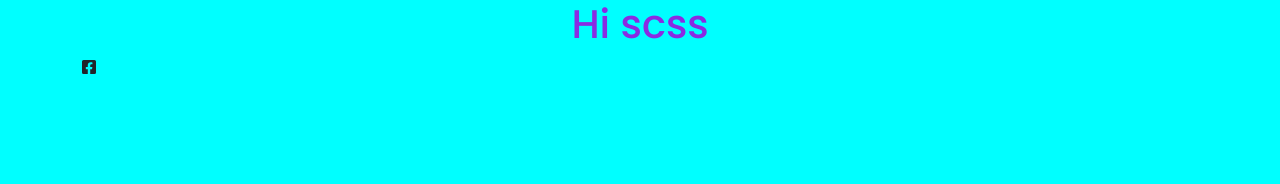
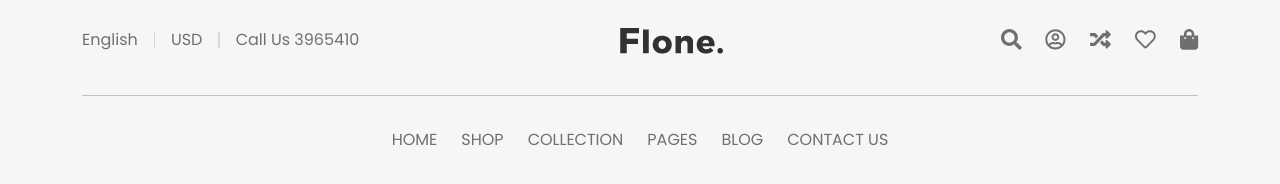
Before and after one commit to khalidumar29/flone-plants-ecom, a website: page index.html in a window 1280 px wide. Drawn offline with Linux system fonts and the light colour scheme.

Commit message:
creat top navigation bar and a secondary navigationbar

```diff
--- a/index.html
+++ b/index.html
@@ -11,14 +11,75 @@
 </head>
 
 <body>
+    <!-- top navbar -->
+    <nav class="navbar navbar-light">
+        <div class="container my-2">
+            <div>
+                <a class="navbar-brand" href="#"> <img src="images/logo.png" alt="Flone"></a>
+            </div>
+
+            <div class="order-first">
+                <ul class="navbar-nav flex-row gap-3 align-items-center">
+                    <li class="nav-item"><a class="nav-link" aria-current="page" href="#">English</a></li>
+                    <li class="li-bar"></li>
+                    <li class="nav-item"><a class="nav-link" aria-current="page" href="#">USD</a></li>
+                    <li class="li-bar"></li>
+                    <li class="nav-item"><a class="nav-link" aria-current="page" href="#">Call Us 3965410</a></li>
+                </ul>
+            </div>
+
+            <div>
+                <ul class="navbar-nav flex-row gap-4">
+                    <li class="nav-item">
+                        <a class="nav-link" href="#"><span class="nav-icon"><i class="fas fa-search"></i></span></a>
+                    </li>
+                    <li class="nav-item">
+                        <a class="nav-link" href="#"><span class="nav-icon"><i class="far fa-user-circle"></i></span></a>
+                    </li>
+                    <li class="nav-item">
+                        <a class="nav-link" href="#"><span class="nav-icon"><i class="fas fa-random"></i></span></a>
+                    </li>
+                    <li class="nav-item">
+                        <a class="nav-link" href="#"><span class="nav-icon"><i class="far fa-heart"></i></span></a>
+                    </li>
+                    <li class="nav-item">
+                        <a class="nav-link" href="#"><span class="nav-icon"><i class="fas fa-shopping-bag"></i></span></a>
+                    </li>
+                </ul>
+            </div>
+
+        </div>
+    </nav>
+    <!-- top navbar -->
+
     <div class="container">
-        <div class="row">
-            <div class="col col-12">
-                <h1 class="text-center">Hi scss</h1>
-                <i class="fab fa-facebook-square" aria-hidden="true"></i>
+        <hr/>
+    </div>
+
+    <!-- second navbar -->
+    <nav class="navbar navbar-light">
+        <div class="container">
+            <div></div>
+            <div>
+                <ul class="navbar-nav flex-row gap-4 align-items-center">
+                    <li class="nav-item"><a class="nav-link" href="#">HOME</a></li>
+                    <li class="nav-item"><a class="nav-link" href="#">SHOP</a></li>
+                    <li class="nav-item"><a class="nav-link" href="#">COLLECTION</a></li>
+                    <li class="nav-item"><a class="nav-link" href="#">PAGES</a></li>
+                    <li class="nav-item"><a class="nav-link" href="#">BLOG</a></li>
+                    <li class="nav-item"><a class="nav-link" href="#">CONTACT US</a></li>
+                </ul>
             </div>
+            <div></div>
         </div>
-    </div>
+    </nav>
+
+    <!-- second navbar -->
+
+
+
+
+
     <!-- font awesome link -->
     <script src="node_modules/@fortawesome/fontawesome-free/js/all.js"></script>
 </body>
--- a/scss/min.scss
+++ b/scss/min.scss
@@ -5,8 +5,17 @@ sans-serif;
 @import "../node_modules/bootstrap/scss/bootstrap";
 //all coustome code
 body {
-    background-color: aqua;
-    h1 {
-        color: blueviolet;
-    }
+    background-color: #F6F6F6;
+    width: 100vw;
+    min-width: 100vh;
 }
+
+.li-bar {
+    width: 1.2px;
+    background-color: #d9d9d9;
+    height: 1rem;
+}
+
+.nav-icon {
+    font-size: 1.3rem;
+}
```
Also changed, not shown: css/style.css, images/logo.png (added), 1 other file.
